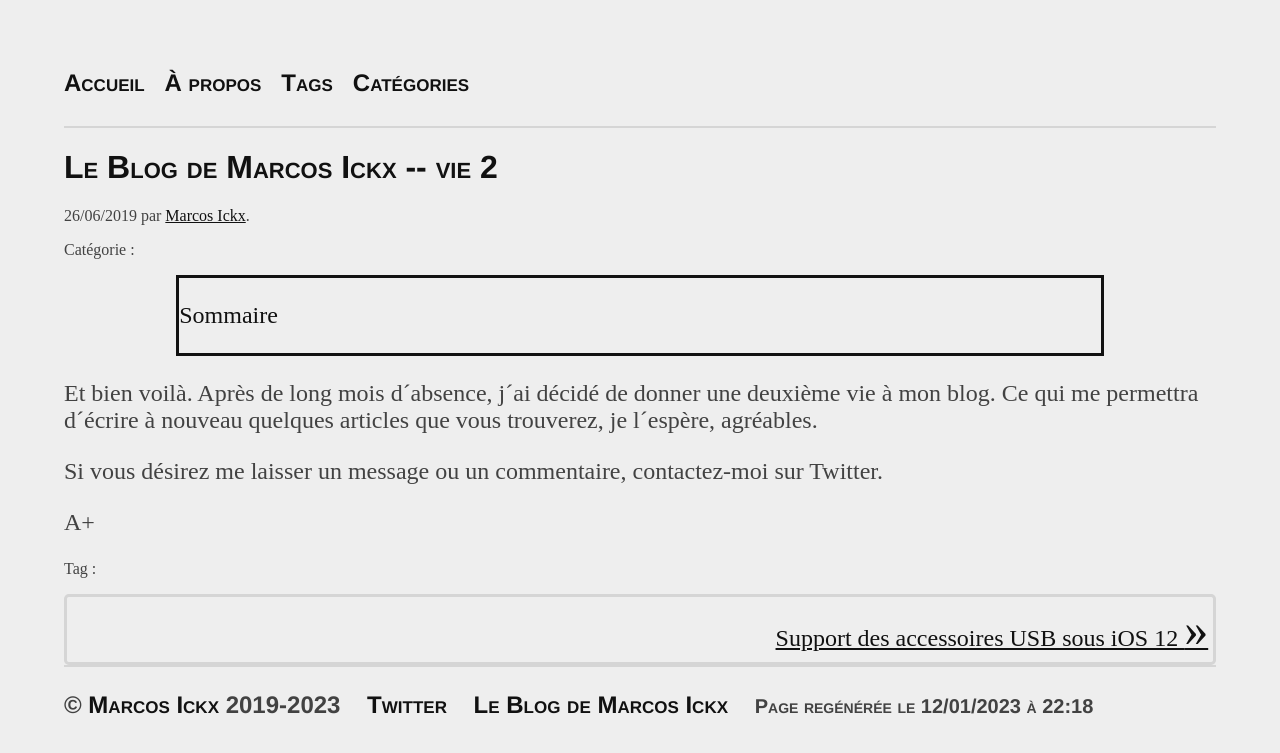
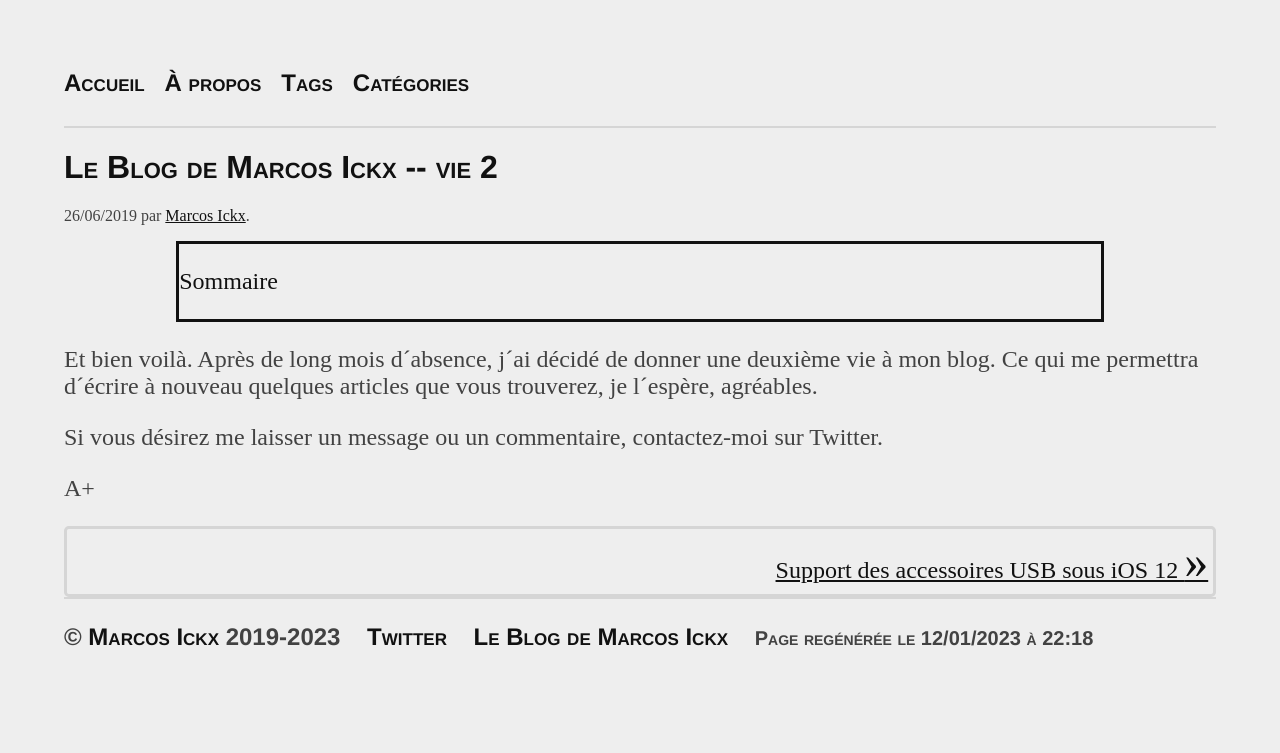
Before and after one commit to MarcosIckx/PreviewMarcosxNet, a Jekyll site: the page built from _posts/2019/2019-06-26-le-blog-de-marcos-ickx-vie-2.md, in a window 1280 px wide. Shown: the top 753 px of the page. Built offline with Jekyll 4.4.1, drawn with Linux system fonts in a browser that asks for light colours.

Commit message:
Update post.html

```diff
--- a/_layouts/post.html
+++ b/_layouts/post.html
@@ -3,22 +3,22 @@ layout: default
 ---
 <h1>{{ page.title }}</h1>
 <p class="meta">{{ page.date | date: "%d/%m/%Y" }} par <a href="/apropos">{{ page.author}}</a>.</p>
-{% if page.categories %}
-<p class="meta">{% if page.categories.size > 1 %}Catégories{% else %}Catégorie{% endif %} : {{ page.categories | array_to_sentence_string:"" }}</p>
-{% endif %}
+{%- if page.categories -%}{%- if page.categories.size > 0 -%}
+<p class="meta">{%- if page.categories.size > 1 -%}Catégories{%- else -%}Catégorie{%- endif -%} : {{ page.categories | array_to_sentence_string:"" }}</p>
+{%- endif -%}{%- endif -%}
 
 <div class="toc">
 <p class="toc">Sommaire</p>
-{% include toc.html html=content sanitize=true class="toc" item_class="toc_item" submenu_class="toc_submenu" id="my_toc" h_min=2 h_max=6 ordered=true %}
+{%- include toc.html html=content sanitize=true class="toc" item_class="toc_item" submenu_class="toc_submenu" id="my_toc" h_min=2 h_max=6 ordered=true -%}
 </div>
 
 <div class="post">
   {{ content }}
 </div>
 
-{%- if page.tags -%}
-<p class="meta">{% if page.tags.size > 1 %}Tags{% else %}Tag{% endif %} : {{ page.tags | array_to_sentence_string:"" }}</p>
-{%- endif -%}
+{%- if page.tags -%}{%- if page.tags.size > 0 -%}
+<p class="meta">{%- if page.tags.size > 1 -%}Tags{%- else -%}Tag{%- endif -%} : {{ page.tags | array_to_sentence_string:"" }}</p>
+{%- endif -%}{%- endif -%}
 
 {%- include otherLinks.html -%}
 {%- include previous-next.html -%}
```
